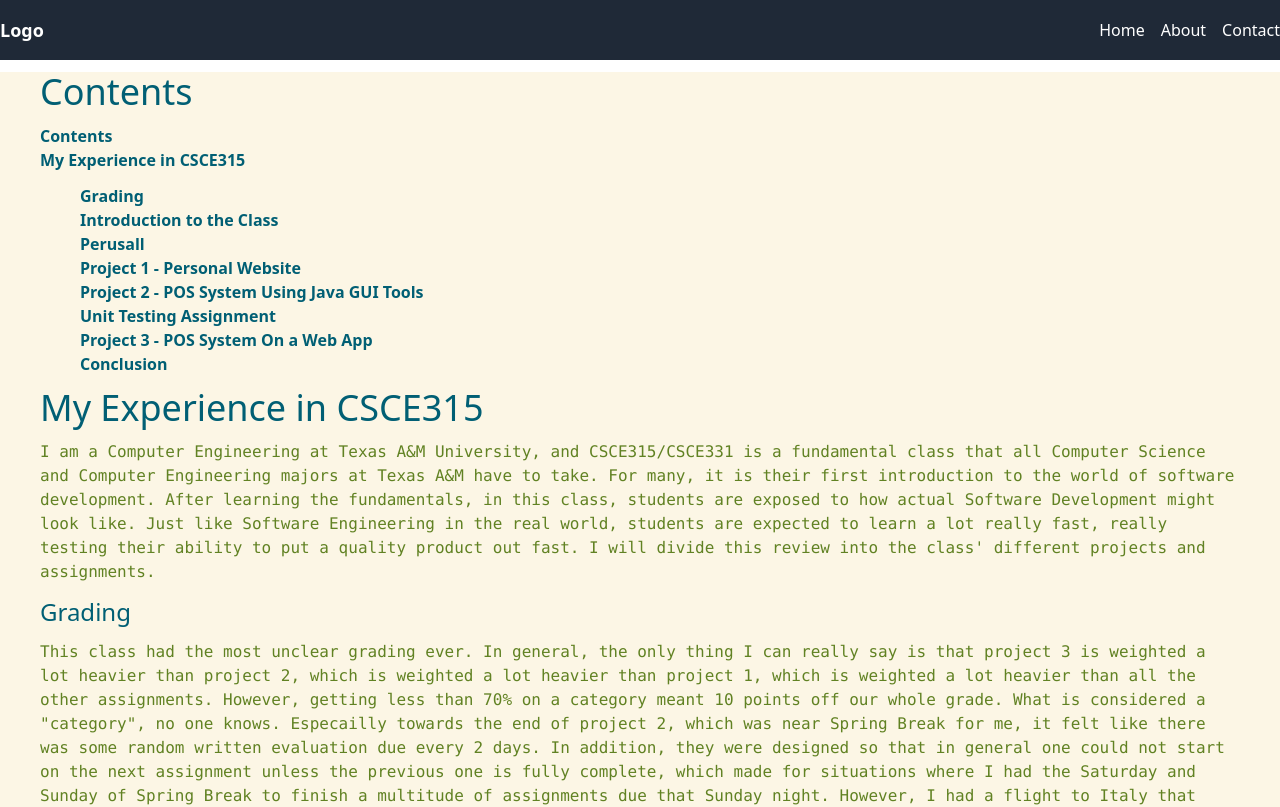
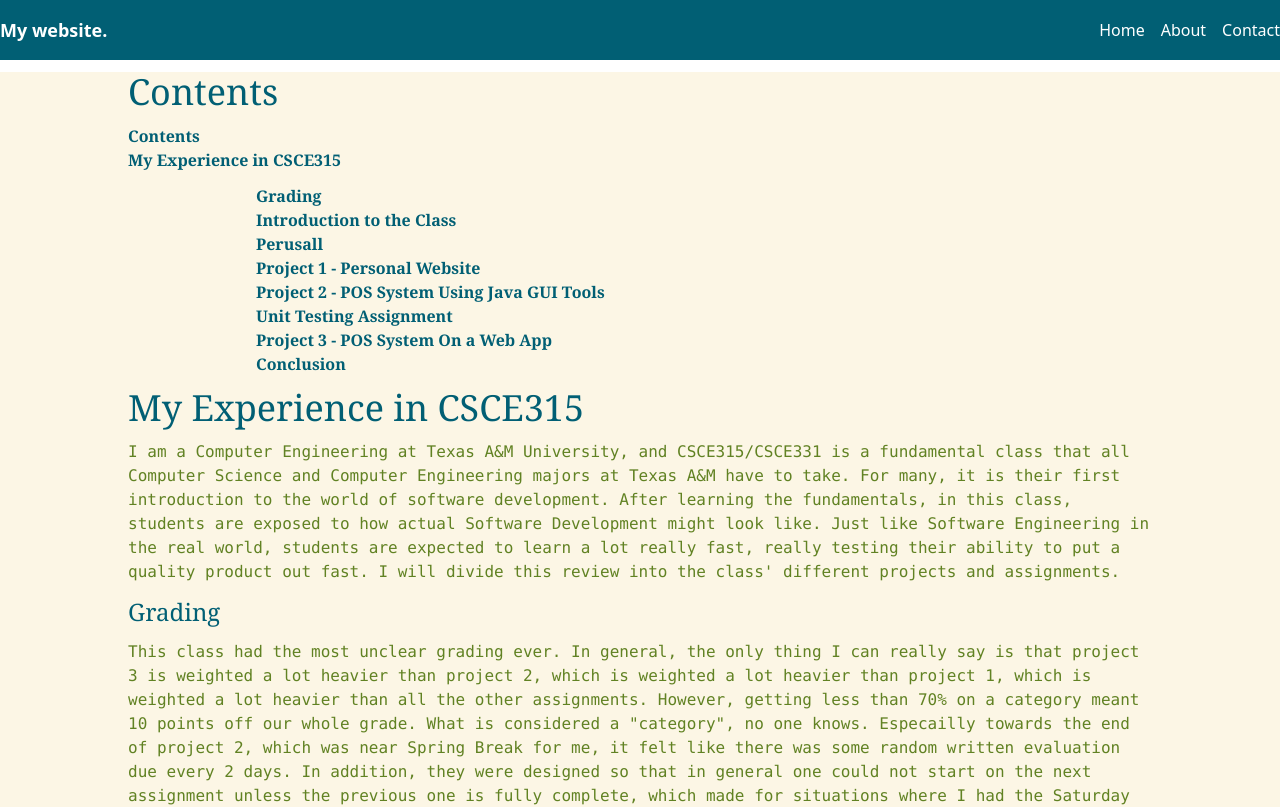
Before and after one commit to xkjjx/personal-website, a Next.js app in the folder frontend/: page /blogs/1 in a window 1280 px wide. Shown: the top 807 px of the page. Built offline with nearby package versions, Linux system fonts and the light colour scheme.

Commit message:
table of contents now links to section correctly also improved styling w better heading and table of content font

```diff
--- a/frontend/src/pages/Nav.tsx
+++ b/frontend/src/pages/Nav.tsx
@@ -7,9 +7,9 @@ let items = [
 
 const Nav = () => {
     return (
-          <nav className="bg-gray-800 py-4">
+          <nav className="bg-secondary py-4">
             <div className="container mx-auto flex justify-between items-center">
-              <div className="text-white font-bold text-lg">Logo</div>
+              <div className="text-white font-bold text-lg">My website.</div>
               <div className="hidden md:block">
                 <ul className="flex space-x-4">
                   {items.map((item) => (
--- a/frontend/src/pages/blogs/[id].tsx
+++ b/frontend/src/pages/blogs/[id].tsx
@@ -1,6 +1,10 @@
 import {marked} from 'marked';
 import fs from 'fs/promises';
 import path from 'path';
+
+const processTextIntoID = (text: string) => {
+    return text.replace(/ /g, '-').toLowerCase();
+}
 
 export default function Blog({ htmlContent }: any) {
     return <div className="bg-base-100" dangerouslySetInnerHTML={{ __html: htmlContent }} />;
@@ -9,25 +13,27 @@ export default function Blog({ htmlContent }: any) {
 let renderer = new marked.Renderer();
 
 
+
+
 renderer.heading = function(text, level) {
-    return `<h${level} class="${getHeadingClass(level)}">${text}</h${level}>`;
+    return `<h${level} class="${getHeadingClass(level)}" id="${processTextIntoID(text)}">${text}</h${level}>`;
 };
 
 renderer.paragraph = function(text) {
-    return `<p class="mx-10 my-3 font-mono text-primary">${text}</p>`;
+    return `<p class="mx-32 my-3 font-mono text-primary">${text}</p>`;
 };
 
 renderer.list = function(body, ordered) {
     let type = ordered ? 'ol' : 'ul';
-    return `<${type} class="mx-10 my-3 font-sans text-secondary font-bold">${body}</${type}>`;
+    return `<${type} class="mx-32 my-3 font-serif text-secondary font-bold">${body}</${type}>`;
 }
 
 function getHeadingClass(level: number): string {
     switch (level) {
         case 1:
-            return "text-4xl mx-10 my-3 font-sans text-secondary";
+            return "text-4xl mx-32 my-3 font-serif text-secondary";
         case 2:
-            return "text-2xl mx-10 my-3 font-sans text-secondary";
+            return "text-2xl mx-32 my-3 font-serif text-secondary";
         case 3:
         case 4:
         case 5:
```
